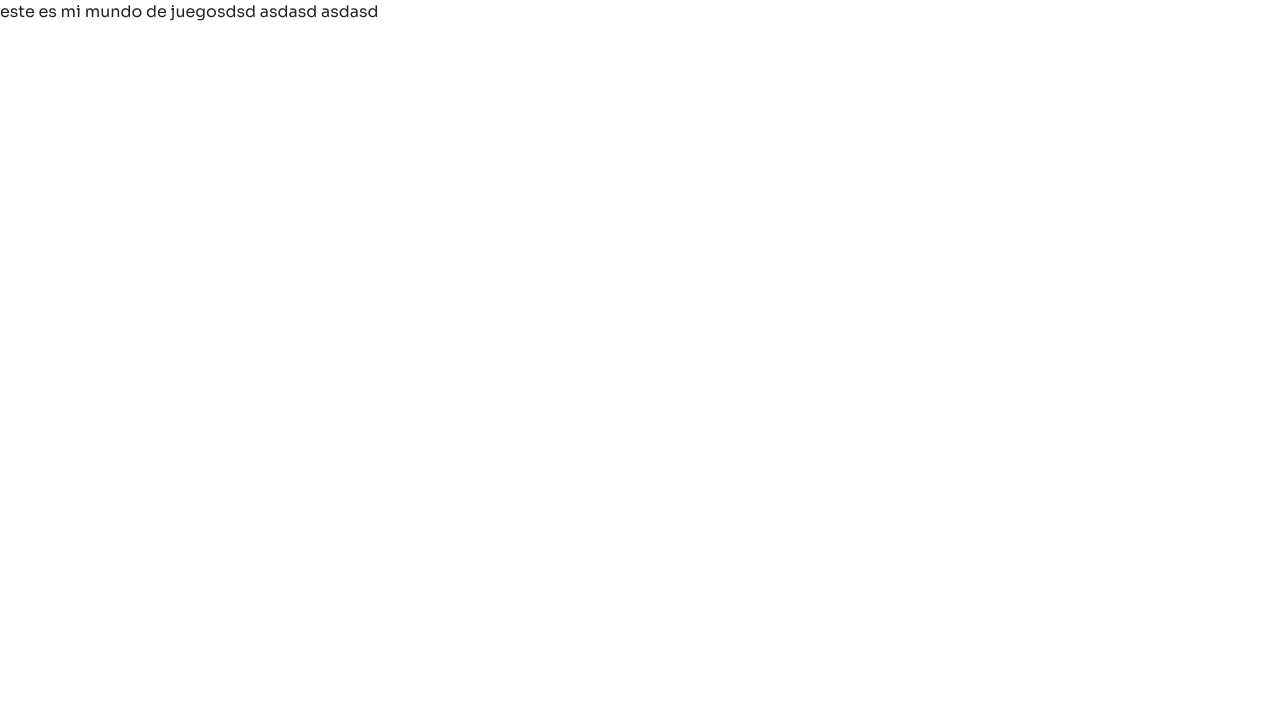
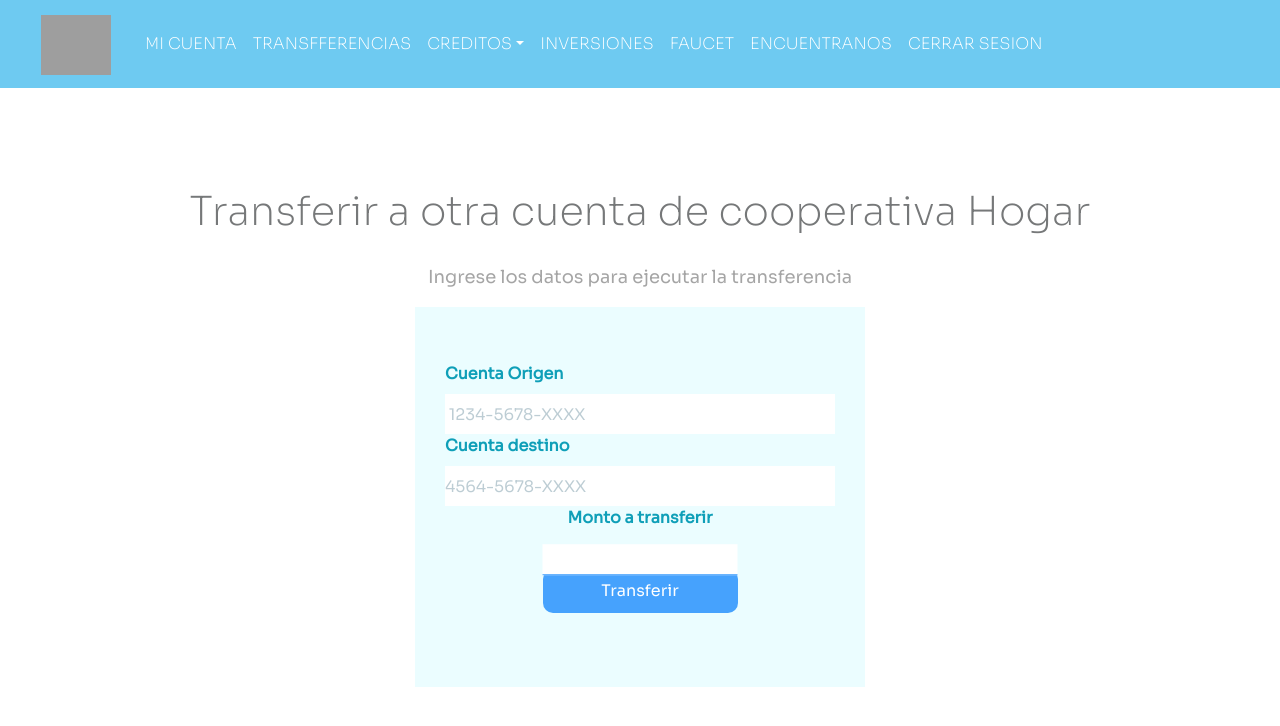
Before and after one commit to AlexRodriguezVillavicencio/React-CooperativaHogar, a React (Create React App) app: page /cuenta/transferencias in a window 1280 px wide. Shown: the top 726 px of the page. Built offline with nearby package versions, Linux system fonts and the light colour scheme; grey boxes are pictures that could not be loaded.

Commit message:
agregando seccion transferencias y cambios en el navbar

```diff
--- a/src/App.js
+++ b/src/App.js
@@ -10,9 +10,6 @@ function App() {
         <Switch>
           <Route path="/cuenta" component={PosRouter} />
         </Switch>
-          este es mi mundo de juegosdsd
-          asdasd
-          asdasd
       </Router>
 
     </>
--- a/src/modules/pos/PosRouter.js
+++ b/src/modules/pos/PosRouter.js
@@ -1,12 +1,16 @@
 import React from 'react';
 import {Switch, Route} from 'react-router-dom';
 import MiCuenta from './pages/MiCuenta';
+import Transferencias from './pages/Transferencias';
+import Navbar from './components/Navbar';
 
 const PosRouter = () => {
     return (
         <>
+        <Navbar/>
         <Switch>
             <Route path="/cuenta/mi_cuenta" component={MiCuenta} />
+            <Route path="/cuenta/transferencias" component={Transferencias} />
         </Switch>
         </>
     )
--- /dev/null
+++ b/src/modules/pos/css/Transferencias.css
@@ -0,0 +1,100 @@
+@font-face {
+    font-family: Sora;
+    src: url(../Fonts/Sora-Regular.ttf);
+  }
+  @font-face {
+    font-family: Sora2;
+    src:url(../Fonts/Sora-ExtraLight.ttf);
+  }
+  @font-face {
+    font-family: Sora5;
+    src: url(../Fonts/Sora-Bold.ttf);
+  }
+
+  *{
+    margin: 0;
+    padding: 0;
+    font-family: Sora;
+  }
+  .contenedor{
+    display: flex;
+    flex-direction: column;
+    margin:80px auto;
+    text-align: center;
+    width:90%;
+
+  }
+  h1{
+    color: #767879;
+    font-size:xx-large;
+    }
+  p{
+    color: #a5a5a5;
+    font-size: large;
+  }
+  a{
+    color: rgb(255, 255, 255);
+    font-family: "Sora2";
+    padding: 0 10px;
+  }
+  a:hover{
+    font-family: "Sora5";
+  }
+  .formulario {
+      width: 450px;
+      height: 380px;
+      background: rgb(235, 253, 255);
+      color: #0f9fb8;
+      padding: 55px 30px;
+      margin: auto;
+  }
+
+
+  label {
+      font-weight: bold;
+  }
+
+  .origen{
+    text-align: start;
+    width: 100%;
+  }
+  input {
+      width: 100%;
+      margin-bottom: 20px;
+    }
+  .formulario input[type="number"]  {
+      outline: bottom;
+      height: 40px;
+      color: rgb(8, 8, 8);
+      border:none;
+      font-size: 16px;
+  }
+  .transferencia  input[type="text"]{
+      display: block;
+      width: 50%;
+      border: none;
+      border-bottom: 1px solid #46A2FD;
+      font-size: 20px;
+      transform: translate(50%, 20%)
+  }
+  .formulario input[type="submit"] {
+      border-radius: 10px;
+      padding: 10px 30px;
+      color: #fff;
+      background-color: #46A2FD;
+      border: none;
+      margin: auto;
+      display: block;
+      width: 50%;
+    }
+  .formulario input[type="submit"]:hover {
+      background: #000000;
+      font-family: Sora5;
+    }
+    @media screen and (max-width:600px){
+      .formulario{
+        width: 370px;
+        height: 350px;
+      }
+    }
+  ::placeholder{color: rgb(189, 205, 212);}
--- a/src/modules/pos/pages/MiCuenta.js
+++ b/src/modules/pos/pages/MiCuenta.js
@@ -1,11 +1,10 @@
 import React from 'react';
-import Navbar from '../components/Navbar';
+
 import './../css/MiCuenta.css'
 
 const MiCuenta = () => {
     return (
         <>
-            <Navbar />
                 <section className="section">
 
                     <h1>CUENTA EN SOLES</h1>
--- /dev/null
+++ b/src/modules/pos/pages/Transferencias.js
@@ -0,0 +1,32 @@
+import React from 'react'
+import './../css/Transferencias.css'
+
+const Transferencias = () => {
+    return (
+        <>
+            <section className="contenedor">
+                <h1>Transferir a otra cuenta de cooperativa Hogar</h1>
+                <p>Ingrese los datos para ejecutar la transferencia</p>
+
+                <div className="formulario">
+                <form>
+                    <label className="origen" for="username">Cuenta Origen</label>
+                    <input type="number" placeholder=" 1234-5678-XXXX" />
+                    <label className="origen" for="password">Cuenta destino</label>
+                    <input type="number" placeholder="4564-5678-XXXX" />
+
+                    <div className="transferencia">
+                    <label for="password">Monto a transferir</label>
+                    <input type="text" className="montoTrans"/>
+                    </div>
+
+                    <input type="submit" value="Transferir" />
+                </form>
+
+                </div>
+            </section>
+        </>
+    )
+}
+
+export default Transferencias
```
